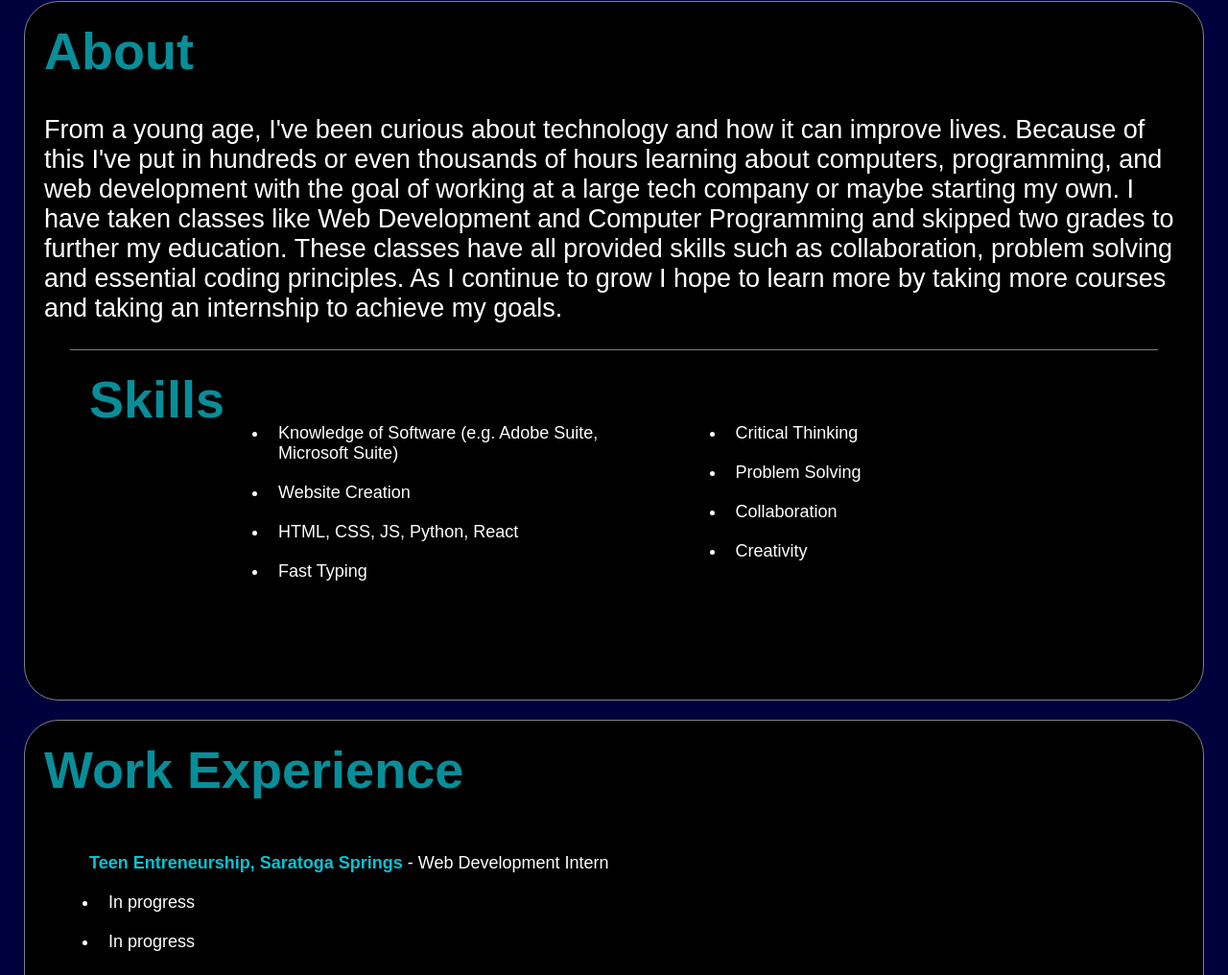
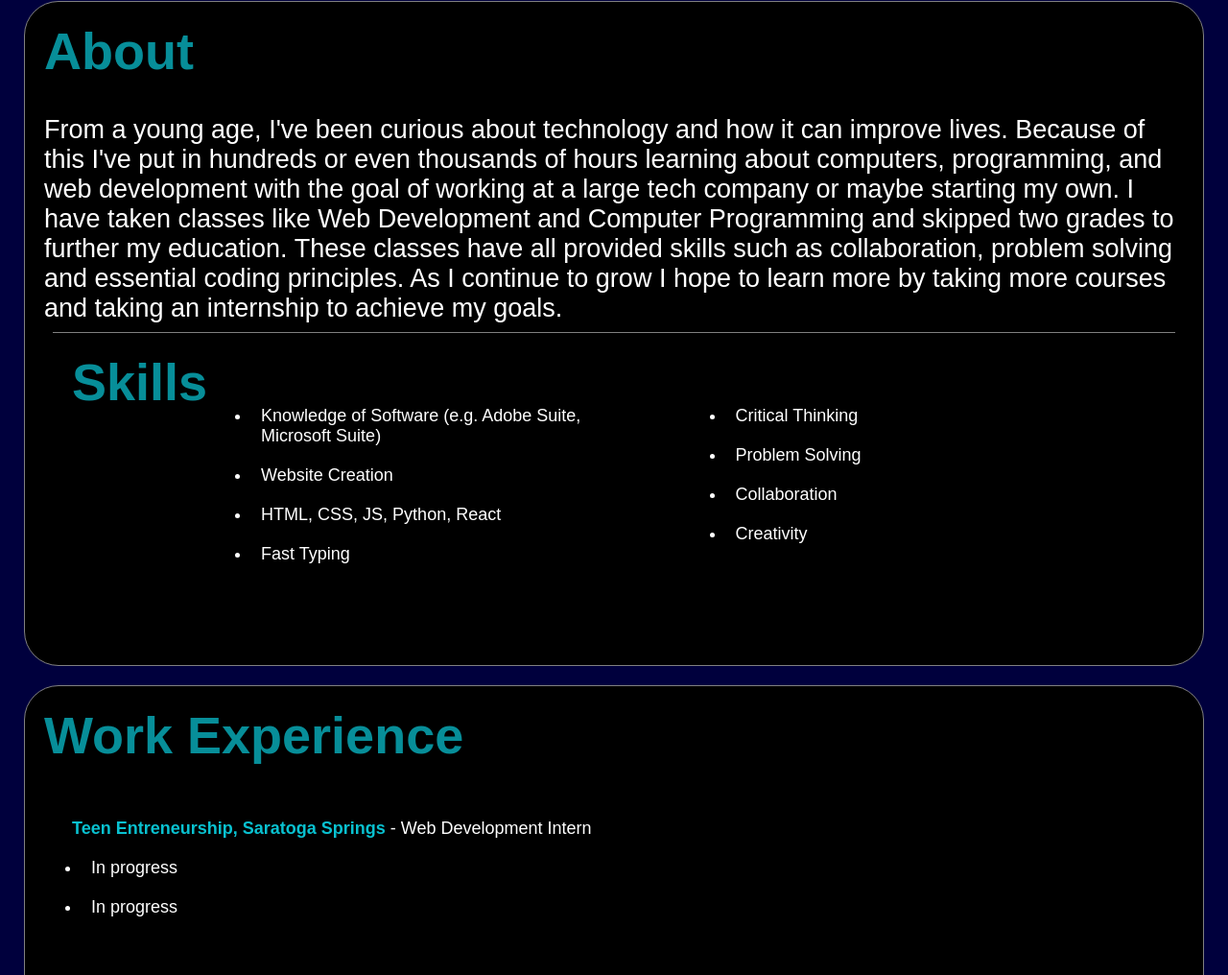
Before and after one commit to bendev2010/Portfolio, a plain HTML site: page index.html in a window 1280 px wide. Shown: the part 584-1600 px from the top of the page at 96% size. Drawn offline with Linux system fonts and the light colour scheme.

Commit message:
marginal changes haha

```diff
--- a/css/style.css
+++ b/css/style.css
@@ -103,7 +103,7 @@ section h4 span {
 
 .listdiv {
 padding: 20px;
-margin: 1.5rem;
+margin: .5rem;
 }
 
 .listdiv ul {
```
